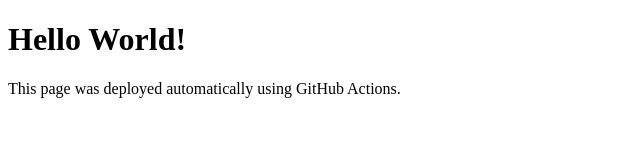
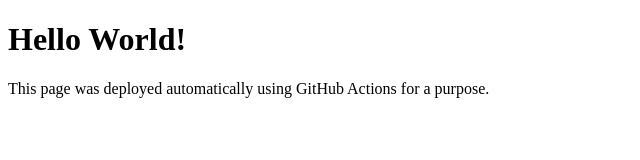
Before and after one commit to melvinallenjoe-pixel/simple-aws-cicd, a plain HTML site: page index.html in a window 1280 px wide. Shown: the whole page, without its empty margins (0-640 px from the left). Drawn offline with Linux system fonts and the light colour scheme.

Commit message:
Update index.html

```diff
--- a/index.html
+++ b/index.html
@@ -5,6 +5,6 @@
 </head>
 <body>
     <h1>Hello World!</h1>
-    <p>This page was deployed automatically using GitHub Actions.</p>
+    <p>This page was deployed automatically using GitHub Actions for a purpose.</p>
 </body>
 </html>
```
